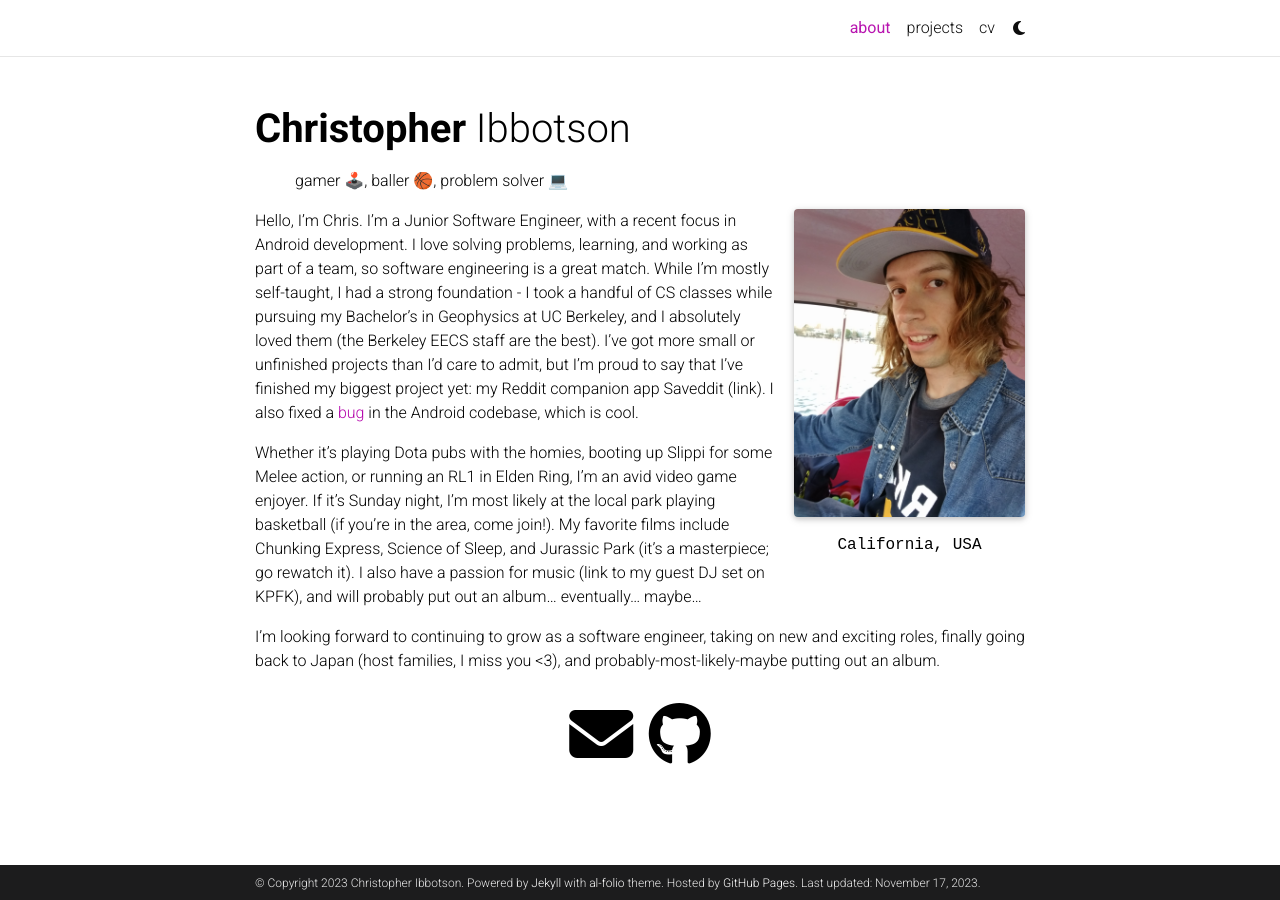
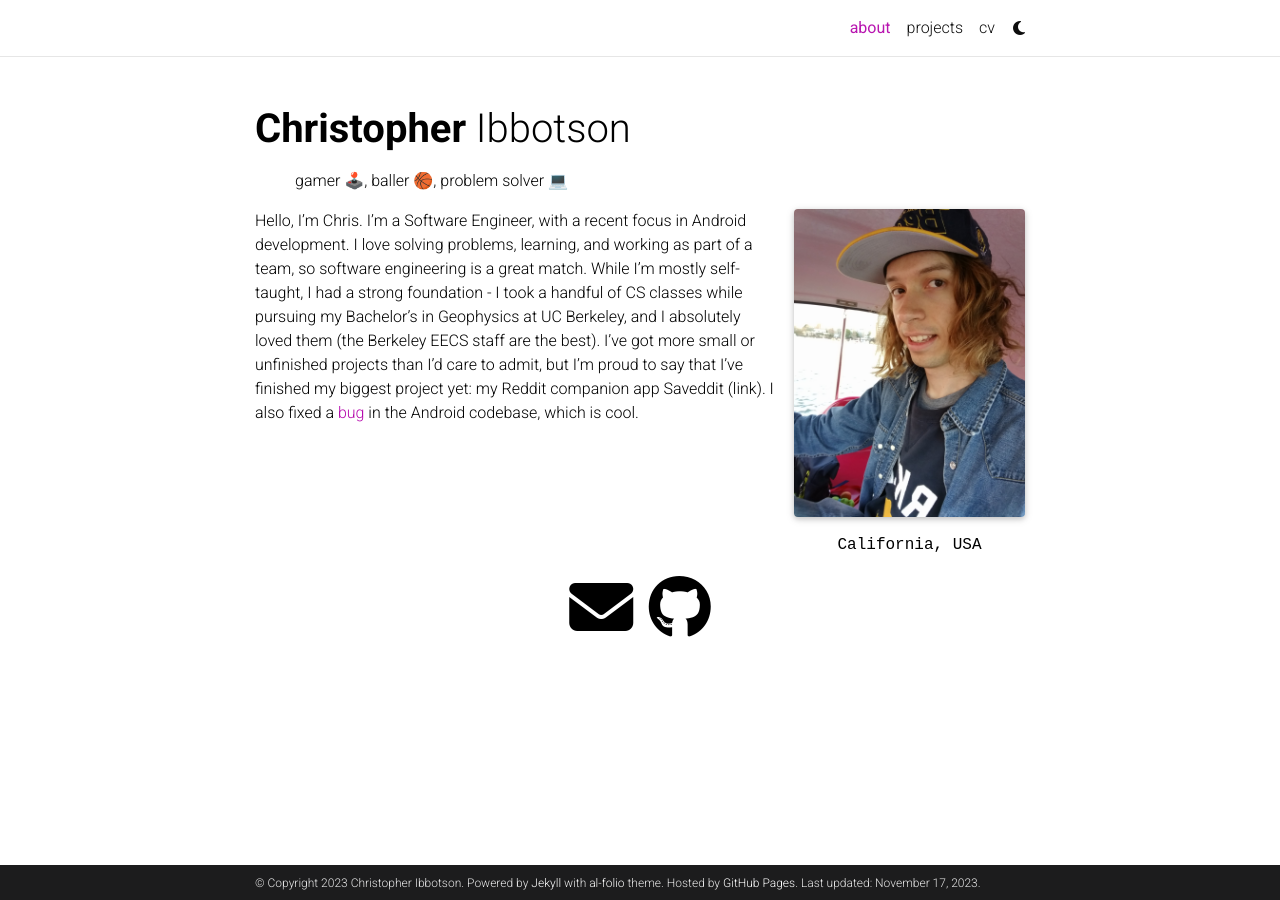
Before and after one commit to chr-ibb/chr-ibb.github.io, a Jekyll site: the page built from _pages/about.md, in a window 1280 px wide. Built offline with Jekyll 4.4.1, drawn with Linux system fonts in a browser that asks for light colours; full-size pictures stand in for the smaller copies a plugin makes; comment, search, counter and statistics services are not loaded; a style sheet for code colours, icons or effects is not loaded.

Commit message:
remove hobbies and future from about

```diff
--- a/_pages/about.md
+++ b/_pages/about.md
@@ -20,8 +20,8 @@
 social: true  # includes social icons at the bottom of the page
 ---
 
-Hello, I'm Chris. I'm a Junior Software Engineer, with a recent focus in Android development. I love solving problems, learning, and working as part of a team, so software engineering is a great match. While I'm mostly self-taught, I had a strong foundation - I took a handful of CS classes while pursuing my Bachelor's in Geophysics at UC Berkeley, and I absolutely loved them (the Berkeley EECS staff are the best). I've got more small or unfinished projects than I'd care to admit, but I'm proud to say that I've finished my biggest project yet: my Reddit companion app Saveddit (link). I also fixed a [bug](https://android-review.googlesource.com/c/platform/frameworks/support/+/2163645) in the Android codebase, which is cool.
+Hello, I'm Chris. I'm a Software Engineer, with a recent focus in Android development. I love solving problems, learning, and working as part of a team, so software engineering is a great match. While I'm mostly self-taught, I had a strong foundation - I took a handful of CS classes while pursuing my Bachelor's in Geophysics at UC Berkeley, and I absolutely loved them (the Berkeley EECS staff are the best). I've got more small or unfinished projects than I'd care to admit, but I'm proud to say that I've finished my biggest project yet: my Reddit companion app Saveddit (link). I also fixed a [bug](https://android-review.googlesource.com/c/platform/frameworks/support/+/2163645) in the Android codebase, which is cool.
 
-Whether it's playing Dota pubs with the homies, booting up Slippi for some Melee action, or running an RL1 in Elden Ring, I'm an avid video game enjoyer. If it's Sunday night, I'm most likely at the local park playing basketball (if you're in the area, come join!). My favorite films include Chunking Express, Science of Sleep, and Jurassic Park (it's a masterpiece; go rewatch it). I also have a passion for music (link to my guest DJ set on KPFK), and will probably put out an album... eventually... maybe...
+<!-- Whether it's playing Dota pubs with the homies, booting up Slippi for some Melee action, or running an RL1 in Elden Ring, I'm an avid video game enjoyer. If it's Sunday night, I'm most likely at the local park playing basketball (if you're in the area, come join!). My favorite films include Chunking Express, Science of Sleep, and Jurassic Park (it's a masterpiece; go rewatch it). I also have a passion for music (link to my guest DJ set on KPFK), and will probably put out an album... eventually... maybe...
 
-I'm looking forward to continuing to grow as a software engineer, taking on new and exciting roles, finally going back to Japan (host families, I miss you <3), and probably-most-likely-maybe putting out an album.
+I'm looking forward to continuing to grow as a software engineer, taking on new and exciting roles, finally going back to Japan (host families, I miss you <3), and probably-most-likely-maybe putting out an album. -->
```
